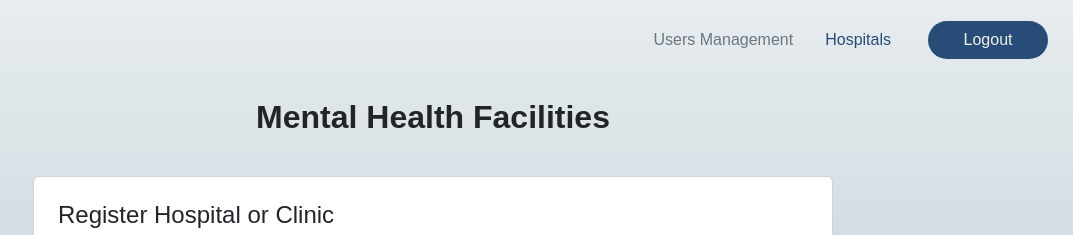
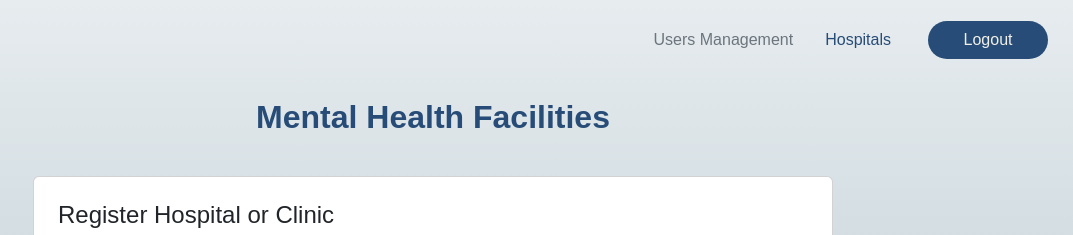
Before and after one commit to FEU-TECH-Advance-Web-Design-Ramirez/AWD-Finals-Drapion, a plain HTML site: page pages/admin/hospitals/index.html in a window 1280 px wide. Shown: the top 235 px of the page, 207-1280 px from the left. Drawn offline with nearby package versions, Linux system fonts and the light colour scheme; no server answers.

Commit message:
style(admin-hospitals): add color to centered h2 headings

```diff
--- a/pages/admin/hospitals/assets/css/style.css
+++ b/pages/admin/hospitals/assets/css/style.css
@@ -273,3 +273,7 @@
   .card{
     width: min(800px, 90%);
   }
+
+  h2.text-center {
+    color: #274C77;
+  }
```
